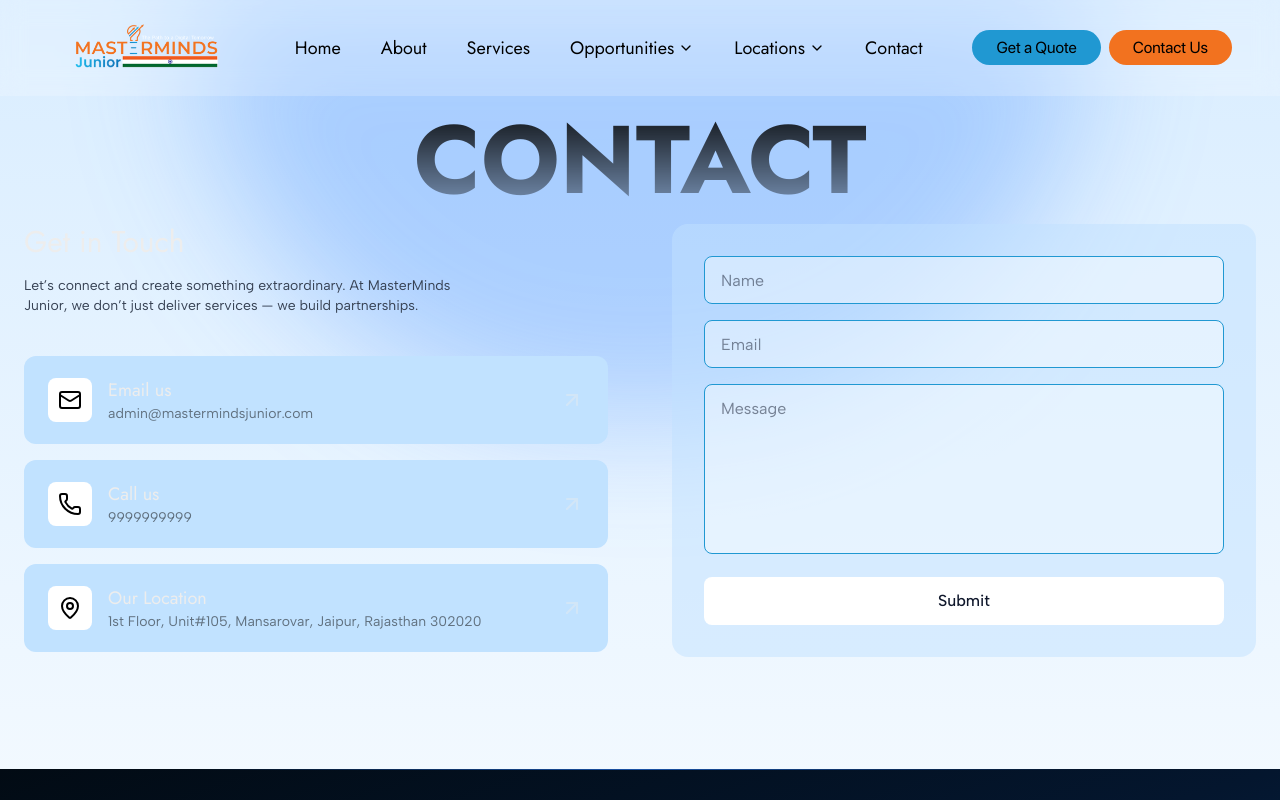
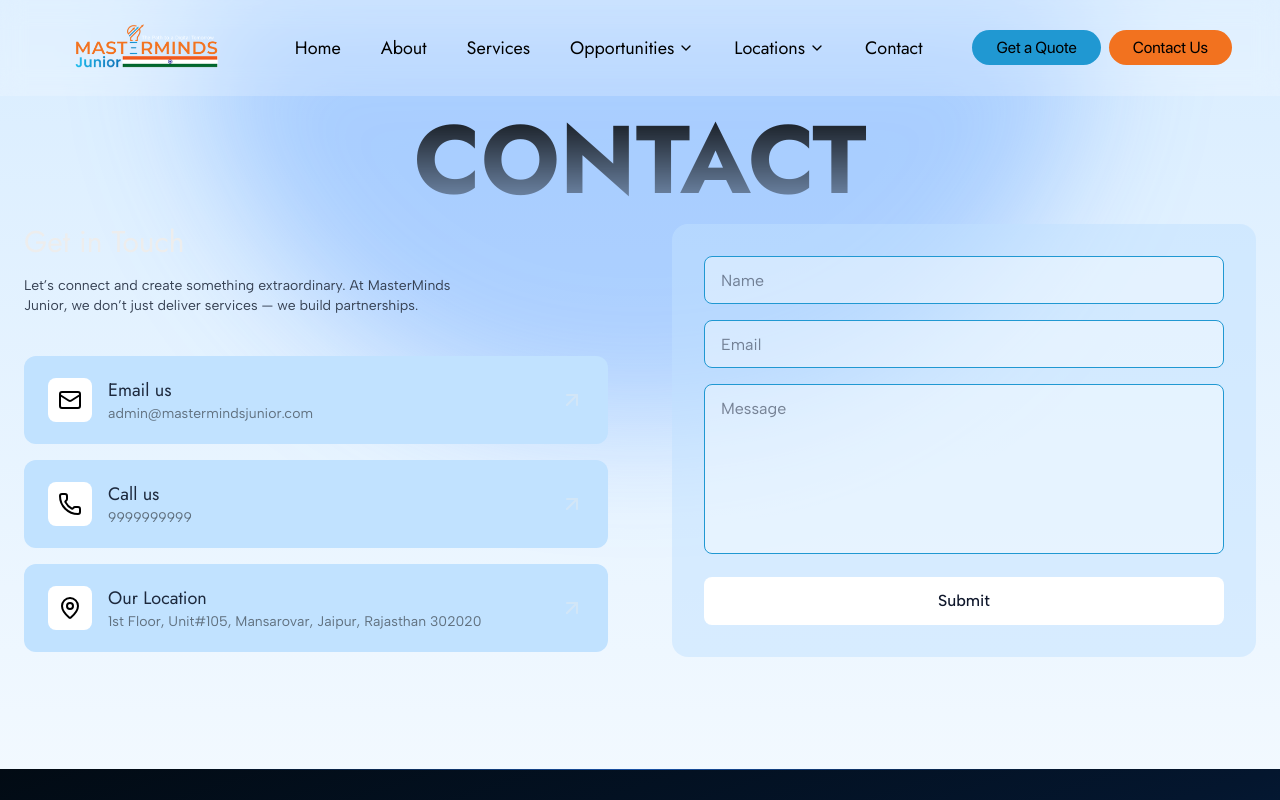
Before and after one commit to mastermindsjunior/mmji, a Next.js app: page /Contact in a window 1280 px wide. Shown: the top 800 px of the page. Built offline with nearby package versions, Linux system fonts and the light colour scheme; a web font is replaced by a local one.

Commit message:
minor text style change

```diff
--- a/src/app/Contact/page.js
+++ b/src/app/Contact/page.js
@@ -54,7 +54,7 @@ const page = () => {
                   </div>
 
                   <div className="flex-1">
-                    <p className="font-jost text-lg">{item.title}</p>
+                    <p className="font-jost text-lg text-slate-800">{item.title}</p>
                     <p className="text-sm text-black/50">{item.value}</p>
                   </div>
 
```
